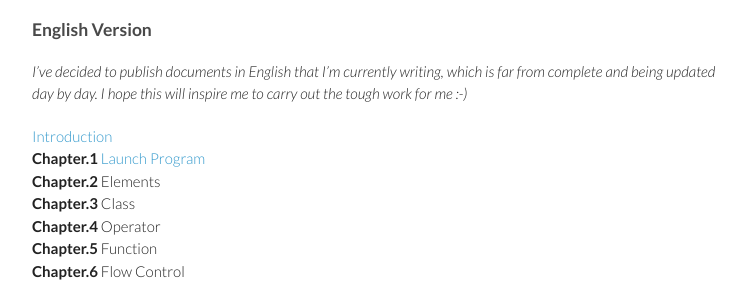
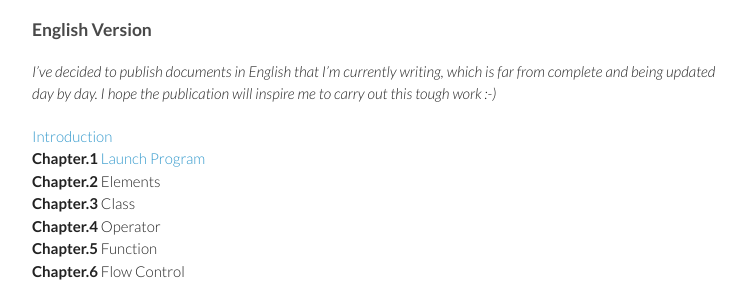
Before and after one commit to rudidude86/gura-lang.github.io, a Jekyll site: the page built from index.md, in a window 1280 px wide. Shown: the part 1333-1615 px from the top of the page, without its empty margins (408-1154 px from the left). Built offline with Jekyll 4.4.1, drawn with Linux system fonts in a browser that asks for light colours; Markdown is read by kramdown in place of the engine named in the settings.

```diff
--- a/index.md
+++ b/index.md
@@ -75,7 +75,7 @@ Sorry! Only Japanese version is available so far.
 
 _I've decided to publish documents in English that I'm currently writing,
 which is far from complete and being updated day by day.
-I hope this will inspire me to carry out the tough work for me :-)_
+I hope the publication will inspire me to carry out this tough work :-)_
 
 [Introduction](documents/Introduction.html)
 __Chapter.1__ [Launch Program](documents/Launch-Program.html)
```
Also changed, not shown: documents/Launch-Program.md (+1 -1 lines).
